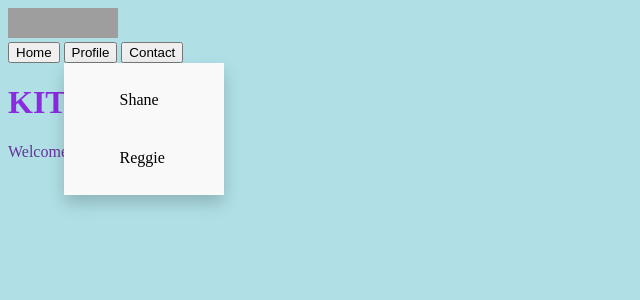
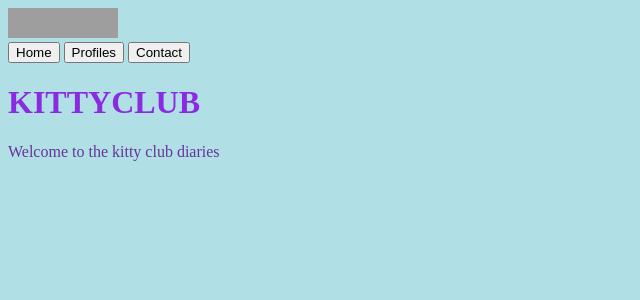
Before and after one commit to ndavies1307/kittyClub, a Django app: page / in a window 1280 px wide. Shown: the top 300 px of the page, without its empty margins (0-640 px from the left). Run offline with Django 4.2, Linux system fonts and the light colour scheme; grey boxes are pictures that could not be loaded.

Commit message:
added shane+ reggie page

```diff
--- a/static/style.css
+++ b/static/style.css
@@ -42,6 +42,7 @@
 }
 
 .dropdown-content {
+    display: none;
     position: absolute;
     background-color: #f9f9f9;
     min-width: 160px;
--- a/templates/index.html
+++ b/templates/index.html
@@ -5,7 +5,7 @@
     <meta name="viewport" content="width=device-width, initial-scale=1.0">
     <title>Kitty Club</title>
 
-    <link rel="stylesheet" type="text/css" href="../static/style.css" />
+    <link rel="stylesheet" type="text/css" href="/static/style.css" />
 
     <style>
 body {background-color: powderblue;}
@@ -24,9 +24,9 @@ p    {color: rebeccapurple;}
             <span><button class="nav-link active rounded-5" id="home-tab2" data-bs-toggle="tab" type="button" role="tab" aria-selected="true">Home</button></span>
 
             <div class="dropdown">
-                <span id="dropdownMenuButton" class="cursor-pointer"> <button class="nav-link rounded-5" id="profile-tab2" data-bs-toggle="tab" type="button" role="tab" aria-selected="false">Profile</button></span>
+                <span id="dropdownMenuButton" class="cursor-pointer"> <button class="nav-link rounded-5" id="profile-tab2" data-bs-toggle="tab" type="button" role="tab" aria-selected="false">Profiles</button></span>
 
-                <div id="dropdownMenu" class="dropdown-content">
+                <div id="dropdownMenu" class="dropdown-content hidden">
                     <ul><a href="/Shane/">Shane</a></ul>
                     <ul><a href="/Reggie/">Reggie</a></ul>
                 </div>
```
Also changed, not shown: templates/Reggie.html (+17 -1 lines), templates/Shane.html (+17 -1 lines).
